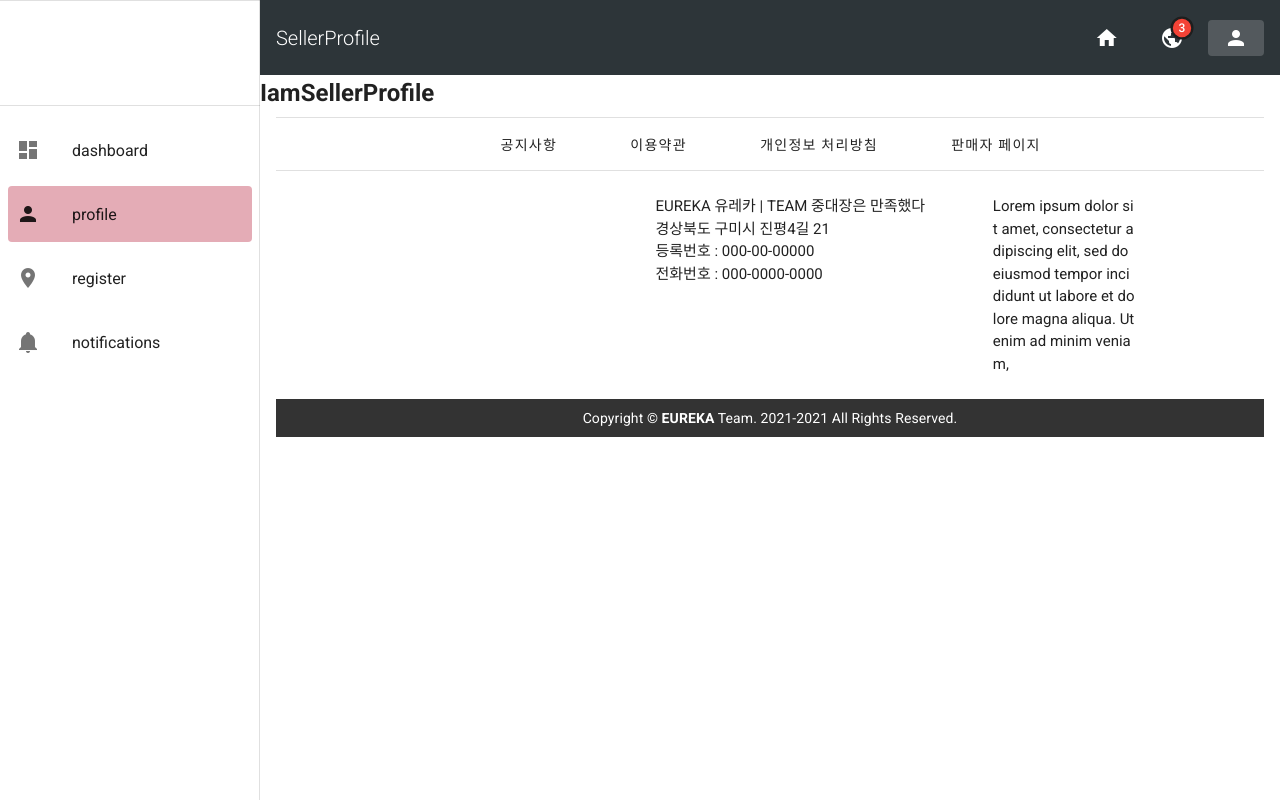
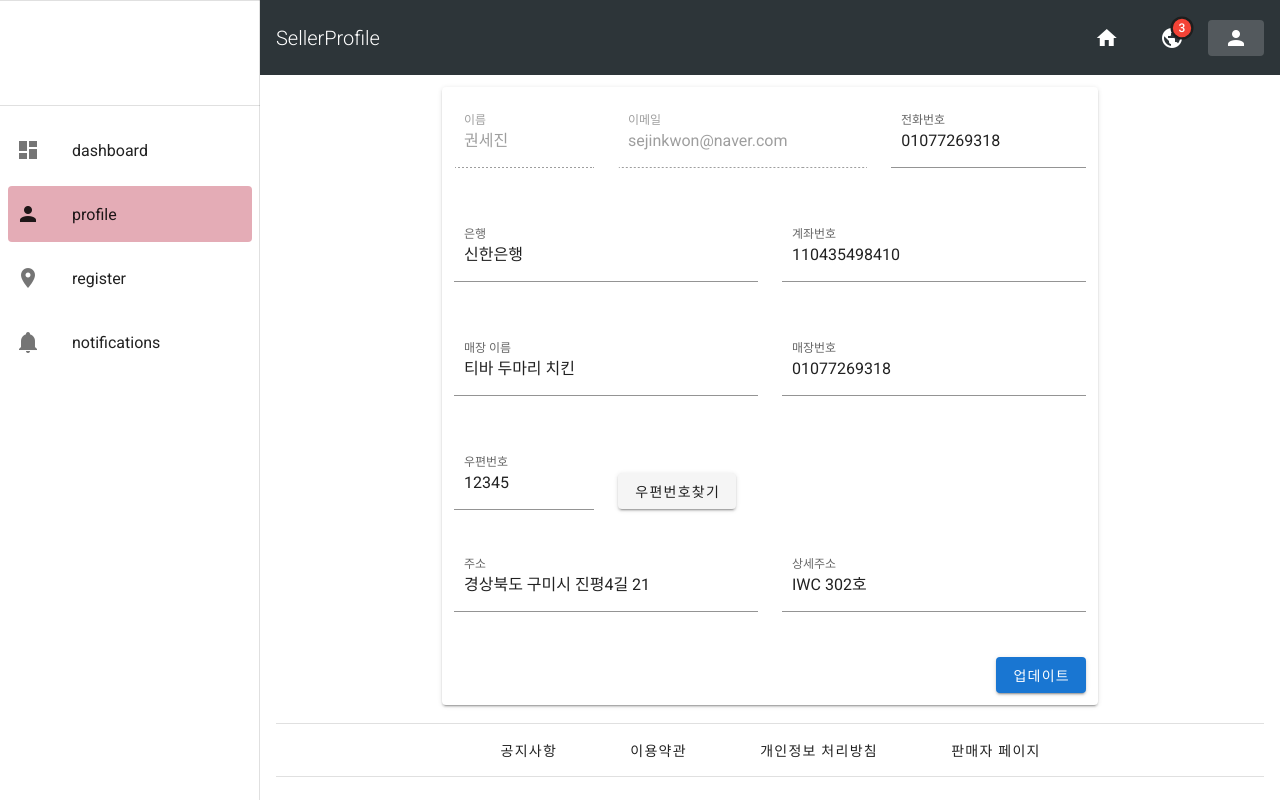
Before and after one commit to smileeeey/DDoreka, a Vue app in the folder frontend/: page /user/profile in a window 1280 px wide. Shown: the top 802 px of the page. Built offline with nearby package versions, Linux system fonts and the light colour scheme.

Commit message:
feat(seller) : add SellerProfile page

```diff
--- a/frontend/src/views/sell/SellerProfile.vue
+++ b/frontend/src/views/sell/SellerProfile.vue
@@ -1,7 +1,153 @@
 <template>
-  <div>
-    <h2>IamSellerProfile</h2>
-  </div>
+  <v-container
+    fluid
+  >
+    <v-row justify="center">
+      <v-col
+        cols="12"
+        md="8"
+      >
+        <v-card>
+          <v-form>
+            <v-container>
+              <v-row>
+                <v-col
+                  cols="12"
+                  md="3"
+                >
+                  <v-text-field
+                    label="이름"
+                    value="권세진"
+                    disabled
+                  ></v-text-field>
+                </v-col>
+
+                <v-col
+                  cols="12"
+                  md="5"
+                >
+                  <v-text-field
+                    label="이메일"
+                    value="sejinkwon@naver.com"
+                    disabled
+                  ></v-text-field>
+                </v-col>
+
+                <v-col
+                  cols="12"
+                  md="4"
+                >
+                  <v-text-field
+                    label="전화번호"
+                    value="01077269318"
+
+                  ></v-text-field>
+                </v-col>
+
+
+
+                <v-col
+                  cols="4"
+                  md="6"
+                >
+                  <v-text-field
+                    label="은행"
+                    value="신한은행"
+                  >
+                  </v-text-field>
+                </v-col>
+
+                <v-col
+                  cols="8"
+                  md="6"
+                >
+                  <v-text-field
+                    label="계좌번호"
+                    value="110435498410"
+                  >
+                  </v-text-field>
+                </v-col>
+                <v-col
+                  cols="12"
+                  md="6"
+                >
+                  <v-text-field
+                    label="매장 이름"
+                    value="티바 두마리 치킨"
+                  >
+                  </v-text-field>
+                </v-col>
+
+                <v-col
+                  cols="12"
+                  md="6"
+                >
+                  <v-text-field
+                    label="매장번호"
+                    value="01077269318"
+                  >
+                  </v-text-field>
+                </v-col>
+
+
+                <v-col
+                  cols="6"
+                  md="3"
+                >
+                  <v-text-field
+                    label="우편번호"
+                    value="12345"
+                  >
+                  </v-text-field>
+                </v-col>
+                <v-col
+                  cols="6"
+                  md="3"
+                >
+                  <v-btn style="margin-top: 2rem;">우편번호찾기</v-btn>
+                </v-col>
+              </v-row>
+
+              <v-row style="margin-top: 0;">
+
+                <v-col
+                  cols="12"
+                  md="6"
+                >
+                  <v-text-field
+                    label="주소"
+                    value="경상북도 구미시 진평4길 21"
+                  >
+                  </v-text-field>
+                </v-col>
+
+                <v-col
+                  cols="12"
+                  md="6"
+                >
+                  <v-text-field
+                    label="상세주소"
+                    value="IWC 302호"
+                  >
+                  </v-text-field>
+                </v-col>
+
+                <v-col
+                  cols="12"
+                  class="text-right"
+                >
+                  <v-btn color="primary" class="mr-0">
+                    업데이트
+                  </v-btn>
+                </v-col>
+
+              </v-row>
+            </v-container>
+          </v-form>
+        </v-card>
+      </v-col>
+    </v-row>
+  </v-container>
 </template>
 
 <script>
@@ -10,6 +156,13 @@ export default {
 }
 </script>
 
-<style>
+<style scoped>
+  >>> .v-text-field__slot {
+    margin: 10px;;
+  }
+
+  >>> .v-messages__message {
+    margin-top: 2px;
+  }
 
 </style>
```
